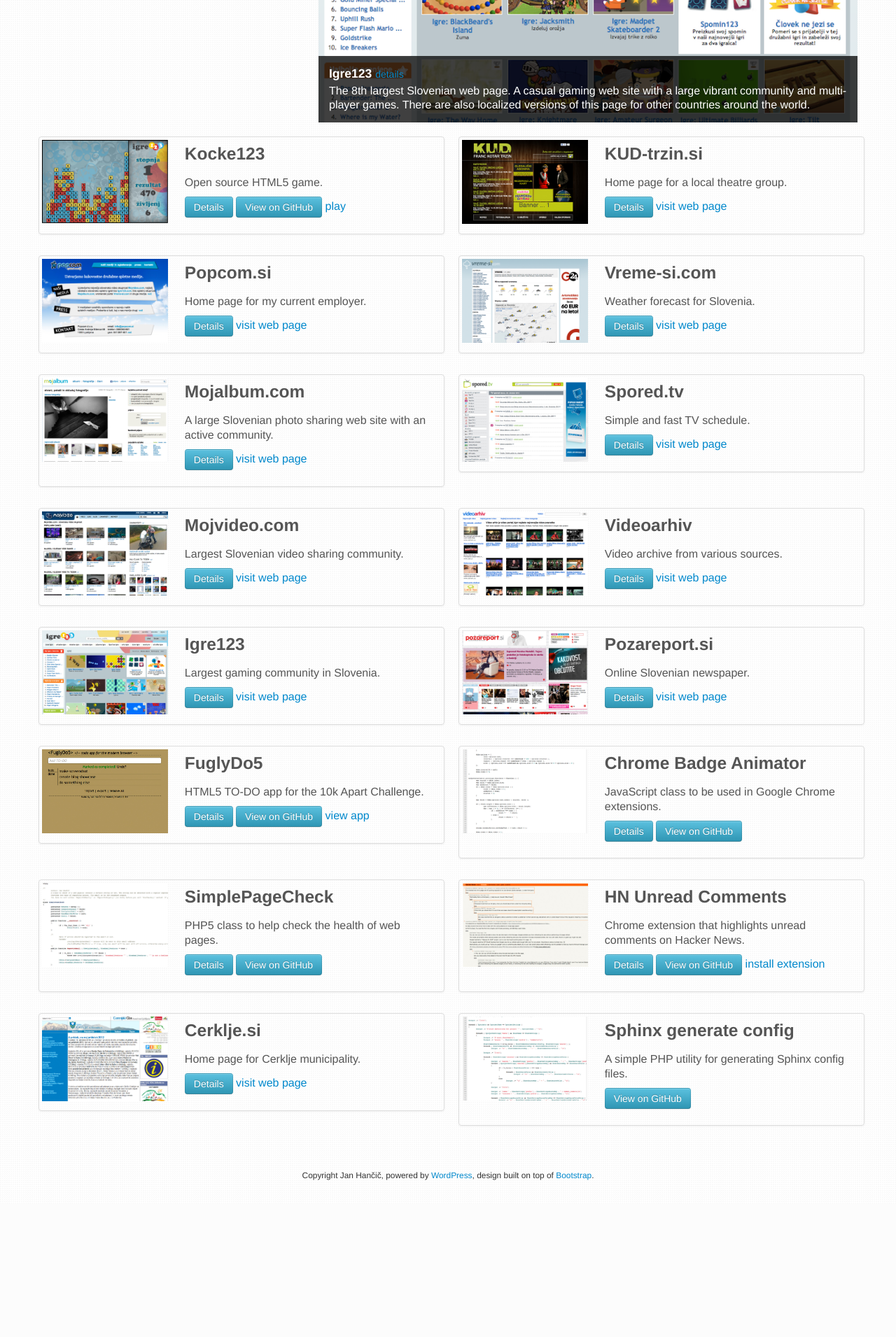
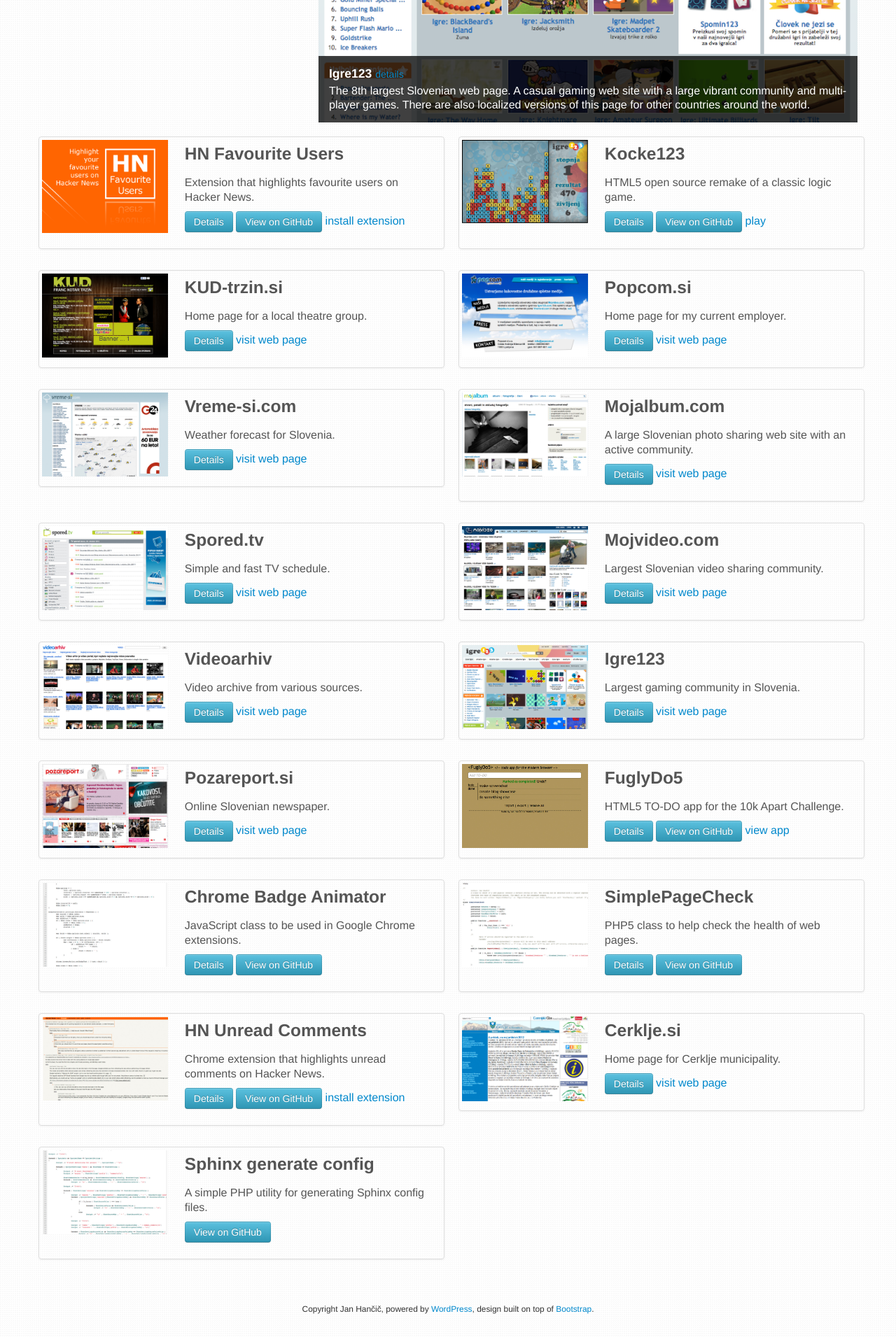
Before and after one commit to janhancic/hancic.info, a PHP site: page /showcase.php in a window 1280 px wide. Shown: the part 339-2250 px from the top of the page at 70% size. Before the commit the page ends 2026 px from the top, so only its background shows below. Run offline with PHP 8.4, Linux system fonts and the light colour scheme.

Commit message:
add 'HN Favourite Users' to showcase

```diff
--- a/showcase.php
+++ b/showcase.php
@@ -41,14 +41,26 @@
 	<ul class="thumbnails">
 		<li class="span6">
 			<div class="thumbnail row-fluid">
+				<img src="/images/showcase/hnfavouriteusers.png" alt="HN Favourite Users" class="span4">
+				<div class="caption span8">
+					<h3>HN Favourite Users</h3>
+					<p>Extension that highlights favourite users on Hacker News.</p>
+					<p><a href="#hnfavouriteusers" role="button" data-toggle="modal" class="btn btn-info">Details</a> <a href="https://github.com/janhancic/hn-favourite-users" target="_blank" role="button" class="btn btn-info">View on GitHub</a> <a href="https://chrome.google.com/webstore/detail/hn-favourite-users/hleiemhnepoghplnnhkhpnjeiaifnobo" target="_blank">install extension</a></p>
+				</div>
+			</div>
+		</li>
+		<li class="span6">
+			<div class="thumbnail row-fluid">
 				<img src="/images/showcase/kocke123.jpg" alt="Kocke123" class="span4">
 				<div class="caption span8">
 					<h3>Kocke123</h3>
-					<p>Open source HTML5 game.</p>
+					<p>HTML5 open source remake of a classic logic game.</p>
 					<p><a href="#kocke123" role="button" data-toggle="modal" class="btn btn-info">Details</a> <a href="https://github.com/janhancic/kocke123" target="_blank" role="button" class="btn btn-info">View on GitHub</a> <a href="http://www.igre123.com/miselne-igre/igre-kocke123.php" target="_blank">play</a></p>
 				</div>
 			</div>
 		</li>
+	</ul>
+	<ul class="thumbnails">
 		<li class="span6">
 			<div class="thumbnail row-fluid">
 				<img src="/images/showcase/kud.jpg" alt="Kud-trzin.si" class="span4">
@@ -59,8 +71,6 @@
 				</div>
 			</div>
 		</li>
-	</ul>
-	<ul class="thumbnails">
 		<li class="span6">
 			<div class="thumbnail row-fluid">
 				<img src="/images/showcase/popcom.jpg" alt="Popcom.si" class="span4">
@@ -71,6 +81,8 @@
 				</div>
 			</div>
 		</li>
+	</ul>
+	<ul class="thumbnails">
 		<li class="span6">
 			<div class="thumbnail row-fluid">
 				<img src="/images/showcase/vreme.jpg" alt="Vreme-si.com" class="span4">
@@ -81,8 +93,6 @@
 				</div>
 			</div>
 		</li>
-	</ul>
-	<ul class="thumbnails">
 		<li class="span6">
 			<div class="thumbnail row-fluid">
 				<img src="/images/showcase/mojalbum.jpg" alt="Mojalbum.com" class="span4">
@@ -93,6 +103,8 @@
 				</div>
 			</div>
 		</li>
+	</ul>
+	<ul class="thumbnails">
 		<li class="span6">
 			<div class="thumbnail row-fluid">
 				<img src="/images/showcase/spored.jpg" alt="Spored.tv" class="span4">
@@ -103,8 +115,6 @@
 				</div>
 			</div>
 		</li>
-	</ul>
-	<ul class="thumbnails">
 		<li class="span6">
 			<div class="thumbnail row-fluid">
 				<img src="/images/showcase/mojvideo.jpg" alt="Mojvideo.com" class="span4">
@@ -115,6 +125,8 @@
 				</div>
 			</div>
 		</li>
+	</ul>
+	<ul class="thumbnails">
 		<li class="span6">
 			<div class="thumbnail row-fluid">
 				<img src="/images/showcase/videoarhiv.jpg" alt="Videoarhiv" class="span4">
@@ -125,8 +137,6 @@
 				</div>
 			</div>
 		</li>
-	</ul>
-	<ul class="thumbnails">
 		<li class="span6">
 			<div class="thumbnail row-fluid">
 				<img src="/images/showcase/igre123.jpg" alt="Igre123" class="span4">
@@ -137,6 +147,8 @@
 				</div>
 			</div>
 		</li>
+	</ul>
+	<ul class="thumbnails">
 		<li class="span6">
 			<div class="thumbnail row-fluid">
 				<img src="/images/showcase/pozareport.jpg" alt="Pozareport.si" class="span4">
@@ -147,8 +159,6 @@
 				</div>
 			</div>
 		</li>
-	</ul>
-	<ul class="thumbnails">
 		<li class="span6">
 			<div class="thumbnail row-fluid">
 				<img src="/images/showcase/fuglydo5.jpg" alt="FuglyDo5" class="span4">
@@ -159,6 +169,8 @@
 				</div>
 			</div>
 		</li>
+	</ul>
+	<ul class="thumbnails">
 		<li class="span6">
 			<div class="thumbnail row-fluid">
 				<img src="/images/showcase/cba.jpg" alt="Chrome Badge Animator" class="span4">
@@ -169,8 +181,6 @@
 				</div>
 			</div>
 		</li>
-	</ul>
-	<ul class="thumbnails">
 		<li class="span6">
 			<div class="thumbnail row-fluid">
 				<img src="/images/showcase/simplepagecheck.jpg" alt="SimplePageCheck" class="span4">
@@ -181,6 +191,8 @@
 				</div>
 			</div>
 		</li>
+	</ul>
+	<ul class="thumbnails">
 		<li class="span6">
 			<div class="thumbnail row-fluid">
 				<img src="/images/showcase/hnunreadcomments.jpg" alt="HN Unread Comments" class="span4">
@@ -191,8 +203,6 @@
 				</div>
 			</div>
 		</li>
-	</ul>
-	<ul class="thumbnails">
 		<li class="span6">
 			<div class="thumbnail row-fluid">
 				<img src="/images/showcase/cerklje.jpg" alt="Cerklje.si" class="span4">
@@ -203,6 +213,8 @@
 				</div>
 			</div>
 		</li>
+	</ul>
+	<ul class="thumbnails">
 		<li class="span6">
 			<div class="thumbnail row-fluid">
 				<img src="/images/showcase/sgc.jpg" alt="Sgc" class="span4">
@@ -506,6 +518,7 @@
 		</dl>
 	</div>
 </div>
+
 <div class="modal hide" id="simplepagecheck" tabindex="-1" role="dialog">
 	<div class="modal-header">
 		<button type="button" class="close" data-dismiss="modal" aria-hidden="true">×</button>
@@ -667,4 +680,26 @@
 	</div>
 </div>
 
+<div class="modal hide" id="hnfavouriteusers" tabindex="-1" role="dialog">
+	<div class="modal-header">
+		<button type="button" class="close" data-dismiss="modal" aria-hidden="true">×</button>
+		<h3 id="myModalLabel">HN Favourite Users <small><a href="https://chrome.google.com/webstore/detail/hn-favourite-users/hleiemhnepoghplnnhkhpnjeiaifnobo" target="_blank">install extension</a></small></h3>
+	</div>
+	<div class="modal-body">
+		<p><a href="http://news.ycombinator.com" target="_blank">Hacker News</a> community has given me so much. So I decided to thank them with this extension. It allows you to create a list of your favourite users and it then highlights those users on each HN page if they are present.</p>
+		<dl class="dl-horizontal">
+			<dt>build time</dt>
+			<dd>1 day</dd>
+
+			<dt>made with</dt>
+			<dd>
+				<span class="label label-info">JavaScript</span>
+				<span class="label label-info">Twitter Bootstrap</span>
+				<span class="label label-info">Knockout.JS</span>
+				<span class="label label-info">jQuery</span>
+			</dd>
+		</dl>
+	</div>
+</div>
+
 <?php Include ( 'footer.php' ) ?>
```
Also changed, not shown: images/showcase/hnfavouriteusers.png (added).
